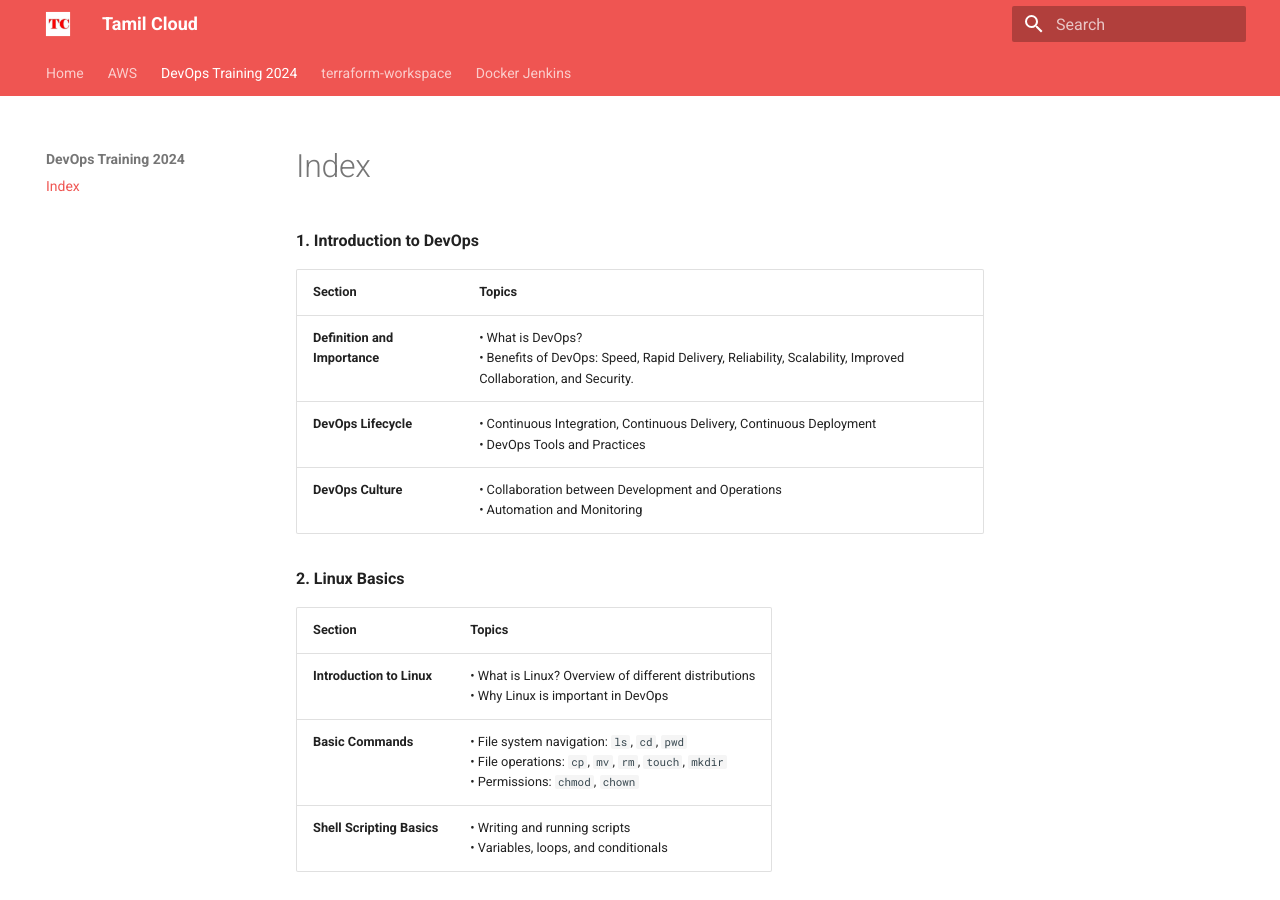
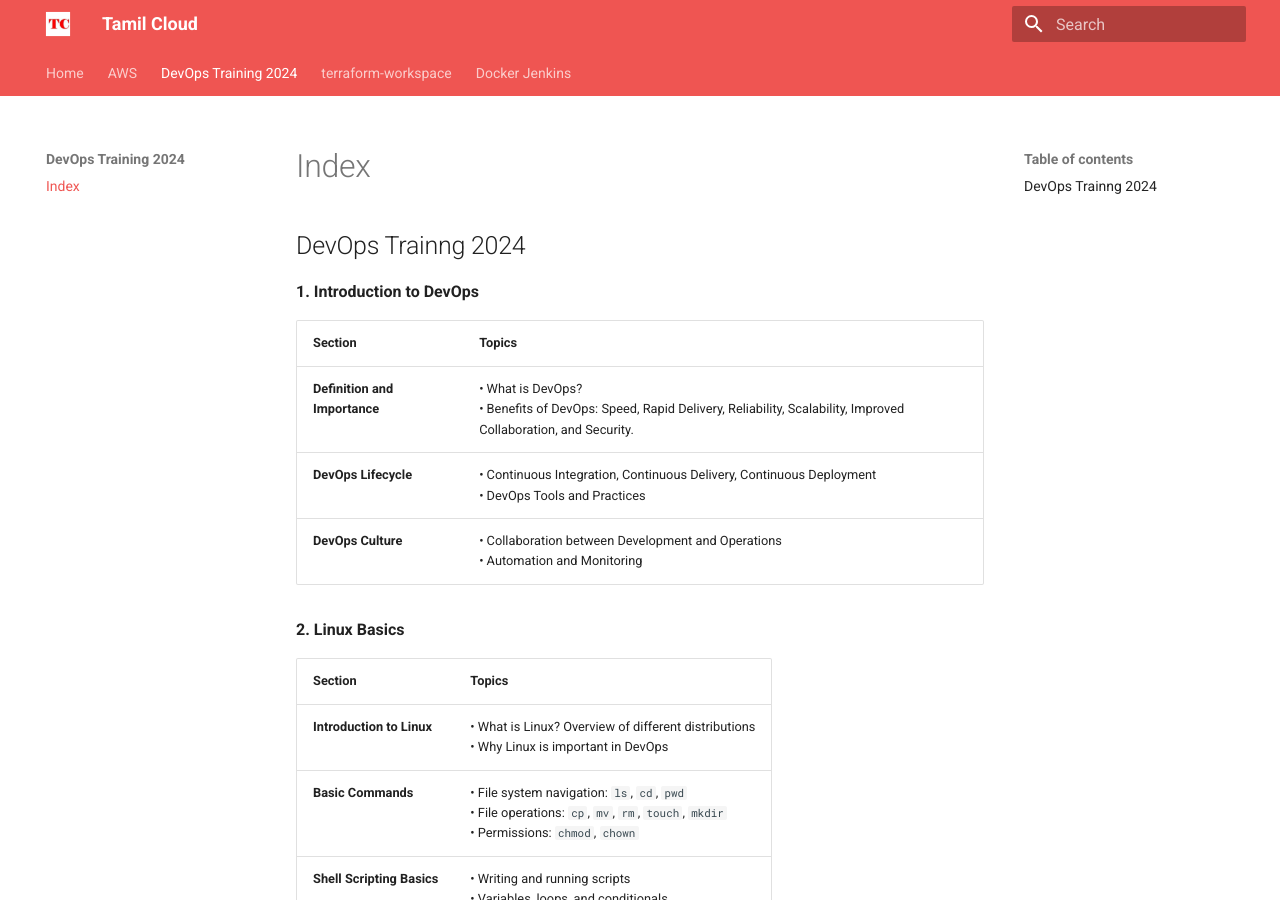
Before and after one commit to techforall247/README.md, an MkDocs documentation site: the page built from docs/devops_training/devops_trainng_2024.md, in a window 1280 px wide and 900 px high. Built offline with MkDocs 1.6.1 and Material for MkDocs 9.7.7, drawn with Linux system fonts in a browser that asks for light colours.

Commit message:
Update devops_trainng_2024.md

```diff
--- a/docs/devops_training/devops_trainng_2024.md
+++ b/docs/devops_training/devops_trainng_2024.md
@@ -1,3 +1,5 @@
+## DevOps Trainng 2024
+
 **1. Introduction to DevOps**
 
 | **Section**                                     | **Topics**                                                                                                                                                                                                                                                                                  |
```
